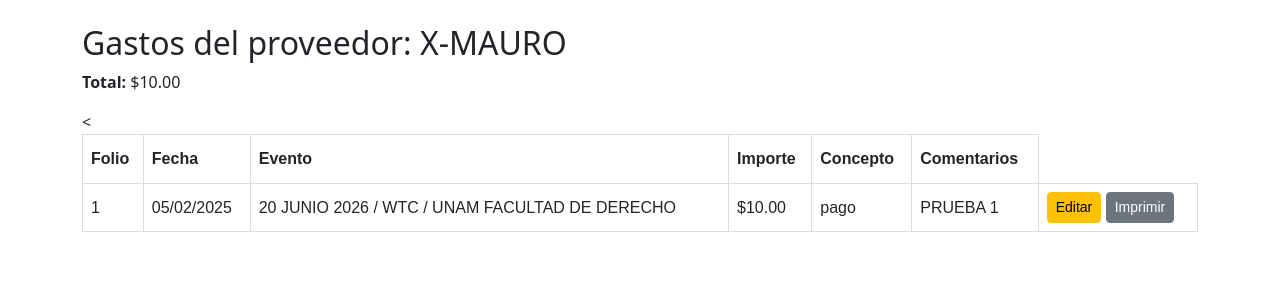
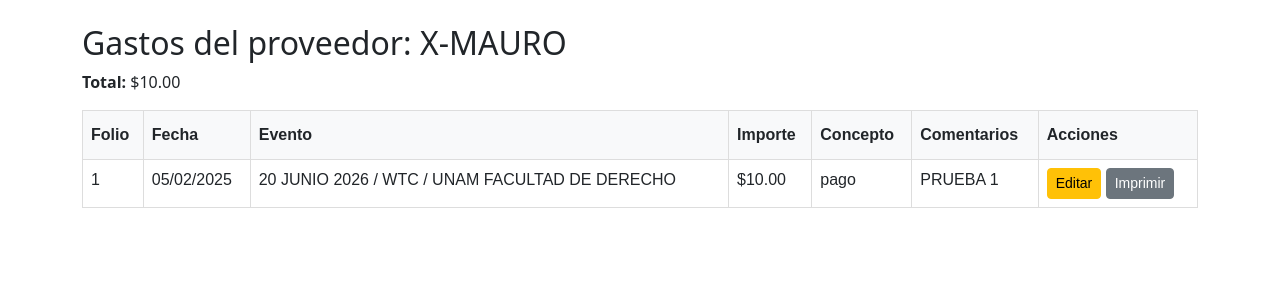
Before and after one commit to meg544/django-p61L, a Django app: page /proveedor/1/gastos/ in a window 1280 px wide. Shown: the part 56-356 px from the top of the page. Run offline with Django 4.2, Linux system fonts and the light colour scheme; a user stored in the database is signed in; data comes from the database, SQL or seed files in the repository.

Commit message:
se modifica listar_gastos_proveedor.html para ajustar comentarios

```diff
--- a/myapp/templates/proveedores/listar_gastos_proveedor.html
+++ b/myapp/templates/proveedores/listar_gastos_proveedor.html
@@ -1,9 +1,11 @@
 {% extends "base.html" %}
 {% load formatos %}
 {% block content %}
+
 <h2>Gastos del proveedor: {{ proveedor.nombre }}</h2>
 
 <p><strong>Total: </strong> {{ total|formato_pesos }}</p>
+
 <style>
     #customers {
         font-family: Arial, Helvetica, sans-serif;
@@ -14,27 +16,43 @@
     #customers td, #customers th {
         border: 1px solid #ddd;
         padding: 8px;
+        vertical-align: top;
     }
 
-        #customers tr:nth-child(even){background-color: #f2f2f2;}
+    #customers tr:nth-child(even) {
+        background-color: #f2f2f2;
+    }
 
-        #customers tr:hover {background-color: #ddd;}
+    #customers tr:hover {
+        background-color: #ddd;
+    }
 
     #customers th {
         padding-top: 12px;
         padding-bottom: 12px;
         text-align: left;
+        background-color: #f8f9fa;
+    }
+
+    /* 🔥 Hace que comentarios no crezcan demasiado */
+    .comentarios-col {
+        max-width: 250px;      /* ancho fijo */
+        white-space: normal;   /* permite saltos */
+        word-wrap: break-word; /* corta palabras largas */
+        overflow-wrap: break-word;
     }
 </style>
+
 <table id="customers">
   <thead>
   <tr>
-    <<th>Folio</th>
+    <th>Folio</th>
     <th>Fecha</th>
     <th>Evento</th>
     <th>Importe</th>
     <th>Concepto</th>
     <th>Comentarios</th>
+    <th>Acciones</th>
   </tr>
   </thead>
 
@@ -46,7 +64,12 @@
     <td>{{ gasto.evento.nombre }}</td>
     <td>{{ gasto.importe|formato_pesos }}</td>
     <td>{{ gasto.concepto }}</td>
-    <td>{{ gasto.comentarios }}</td>
+
+    <!-- 🔥 Comentarios controlado -->
+    <td class="comentarios-col">
+      {{ gasto.comentarios }}
+    </td>
+
     <td>
       <a href="{% url 'editar_gasto' gasto.pk %}" class="btn btn-sm btn-warning">
         Editar
```
Lines whose indentation alone changed are shown as unchanged.
